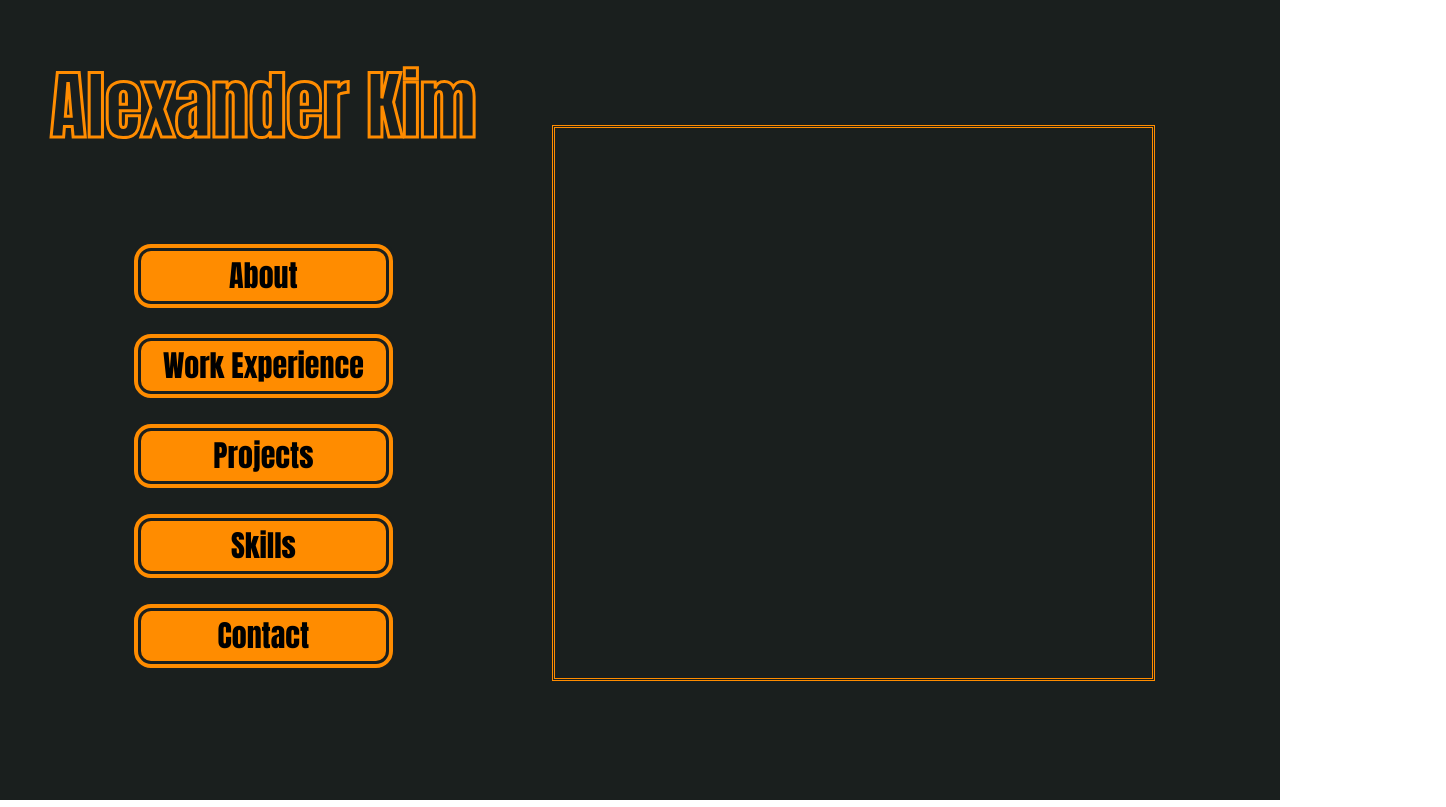
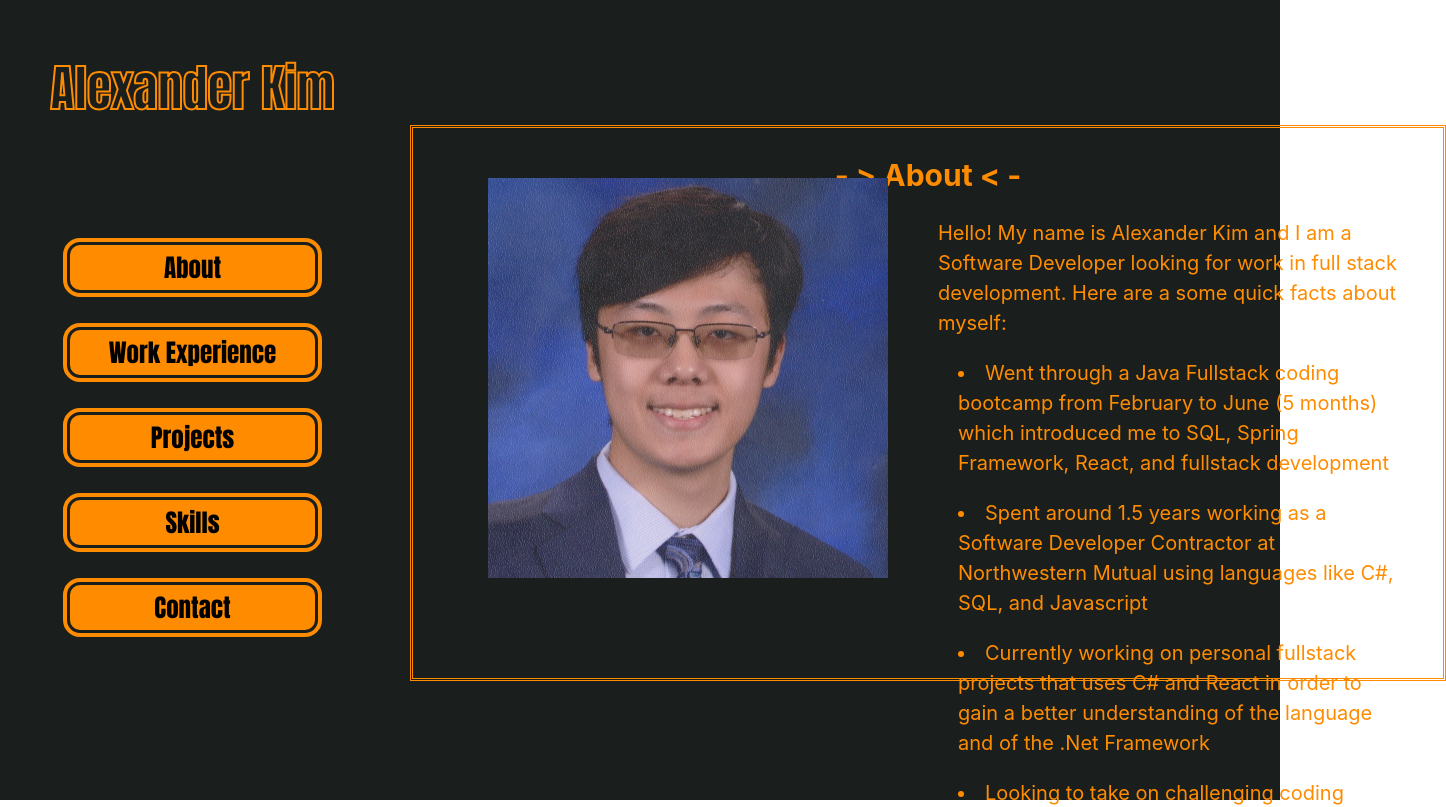
Before and after one commit to alextkim9722/alextkim9722.github.io, a React (Vite) app in the folder Portfolio/: page /about in a window 1280 px wide. Shown: the top 807 px of the page, 1446 px wide, since content can reach past the window. Built offline with nearby package versions, Linux system fonts and the light colour scheme.

Commit message:
added content to about page

```diff
--- a/Portfolio/src/App.tsx
+++ b/Portfolio/src/App.tsx
@@ -1,4 +1,4 @@
-import { BrowserRouter, Routes, Route } from 'react-router-dom'
+import { BrowserRouter } from 'react-router-dom'
 import Sidebar from './components/sidebar/Sidebar'
 import Content from './components/content/Content'
 
--- a/Portfolio/src/components/about/About.module.css
+++ b/Portfolio/src/components/about/About.module.css
@@ -0,0 +1,14 @@
+#Content {
+    display:flex;
+    flex-direction:row;
+
+    justify-content: center;
+    align-items: center;
+
+    width:100%;
+    height:100%;
+}
+
+.listElement {
+    margin:20px;
+}
--- a/Portfolio/src/components/about/About.tsx
+++ b/Portfolio/src/components/about/About.tsx
@@ -1,7 +1,17 @@
+import styles from './About.module.css'
+
 export default function About() {
     return(
         <>
-        <div>
+        <div id={`${styles.Content}`}>
+            <img src='/src/assets/portrait.png' style={{width:'400px', height:'400px', margin:'50px', position:'relative',top:'-70px'}}/>
+            <div style={{width:'800px',height:'100%'}}>
+                <p>Hello! My name is Alexander Kim and I am a Software Developer looking for work in full stack development. Here are a some quick facts about myself:</p>
+                <li className={styles.listElement}>Went through a Java Fullstack coding bootcamp from February to June (5 months) which introduced me to SQL, Spring Framework, React, and fullstack development</li>
+                <li className={styles.listElement}>Spent around 1.5 years working as a Software Developer Contractor at Northwestern Mutual using languages like C#, SQL, and Javascript</li>
+                <li className={styles.listElement}>Currently working on personal fullstack projects that uses C# and React in order to gain a better understanding of the language and of the .Net Framework</li>
+                <li className={styles.listElement}>Looking to take on challenging coding tasks in order to learn new skillsets for future projects</li>
+            </div>
         </div>
         </>
     )
--- a/Portfolio/src/components/content/Content.module.css
+++ b/Portfolio/src/components/content/Content.module.css
@@ -2,12 +2,14 @@
     --margin: 75px;
     --padding: 25px;
 
-    flex-grow: 1;
+    width: calc(100% - var(--margin) * 2 - var(--padding) * 2);
     height: calc(100% - var(--margin) * 2 - var(--padding) * 2);
 
     margin:var(--margin);
     padding:var(--padding);
 
+    font-size: 20px;
+
     border-style: double;
     border-color: darkorange;
     color: darkorange;
--- a/Portfolio/src/components/content/Content.tsx
+++ b/Portfolio/src/components/content/Content.tsx
@@ -1,14 +1,38 @@
-import { Routes, Route } from 'react-router-dom'
+import { Routes, Route, useLocation } from 'react-router-dom'
+import { useEffect, useState } from 'react'
+
 import About from '../about/About'
+import Projects from '../projects/Projects'
 
 import styles from './Content.module.css'
 
 export default function Content() {
+    const location = useLocation();
+    const [pageName, setPageName] = useState("");
+
+    useEffect(() => {
+        setPageName(changeTitle(location.pathname));
+    }, [location])
+
+    const changeTitle = (path: string) => {
+        let title = path.replace("/", "");
+        if(title.length == 0)
+        {
+            return "Welcome";
+        }
+        else
+        {
+            return title.charAt(0).toUpperCase() + title.slice(1).replace("-", " ");
+        }
+    }
+
     return(
         <>
         <div id={`${styles.MainContentFrame}`}>
+            <h2 style={{margin:'0px', textAlign:'center'}}>- &gt; {pageName} &lt; -</h2>
             <Routes>
                 <Route path='/about' element={<About />} />
+                <Route path='/projects' element={<Projects />} />
             </Routes>
         </div>
         </>
--- /dev/null
+++ b/Portfolio/src/components/projects/Projects.tsx
@@ -0,0 +1,6 @@
+export default function Projects() {
+    return (
+        <>
+        </>
+    )
+}
--- a/Portfolio/src/components/sidebar/Sidebar.module.css
+++ b/Portfolio/src/components/sidebar/Sidebar.module.css
@@ -1,5 +1,5 @@
 .SidebarButton {
-    --height: 30px;
+    --height: 25px;
 
     width: 225px;
     height: var(--height);
@@ -22,7 +22,7 @@
 }
 
 .SidebarButtonClicked {
-    --height: 30px;
+    --height: 25px;
 
     position: relative;
     left:50px;
@@ -66,15 +66,15 @@
     left: 0px;
     top: 0px;
 
-    width:fit-content;
+    width:375px;
     height:100%;
 }
 
 #Title {
-    font-size: 75px;
+    font-size: 50px;
     height: fit-content;
 
-    -webkit-text-stroke-width:3px;
+    -webkit-text-stroke-width:2px;
     -webkit-text-fill-color: rgb(26, 31, 30);
     -webkit-text-stroke-color:darkorange;
 
--- a/Portfolio/src/components/sidebar/Sidebar.tsx
+++ b/Portfolio/src/components/sidebar/Sidebar.tsx
@@ -1,5 +1,5 @@
 import { useNavigate } from 'react-router-dom';
-import { useEffect, useState } from 'react';
+import { useState } from 'react';
 
 import styles from './Sidebar.module.css';
 import globalStyles from '../../GlobalStyles.module.css';
```
Also changed, not shown: Portfolio/src/assets/portrait.png (added), Portfolio/src/components/projects/Projects.module.css (added).
